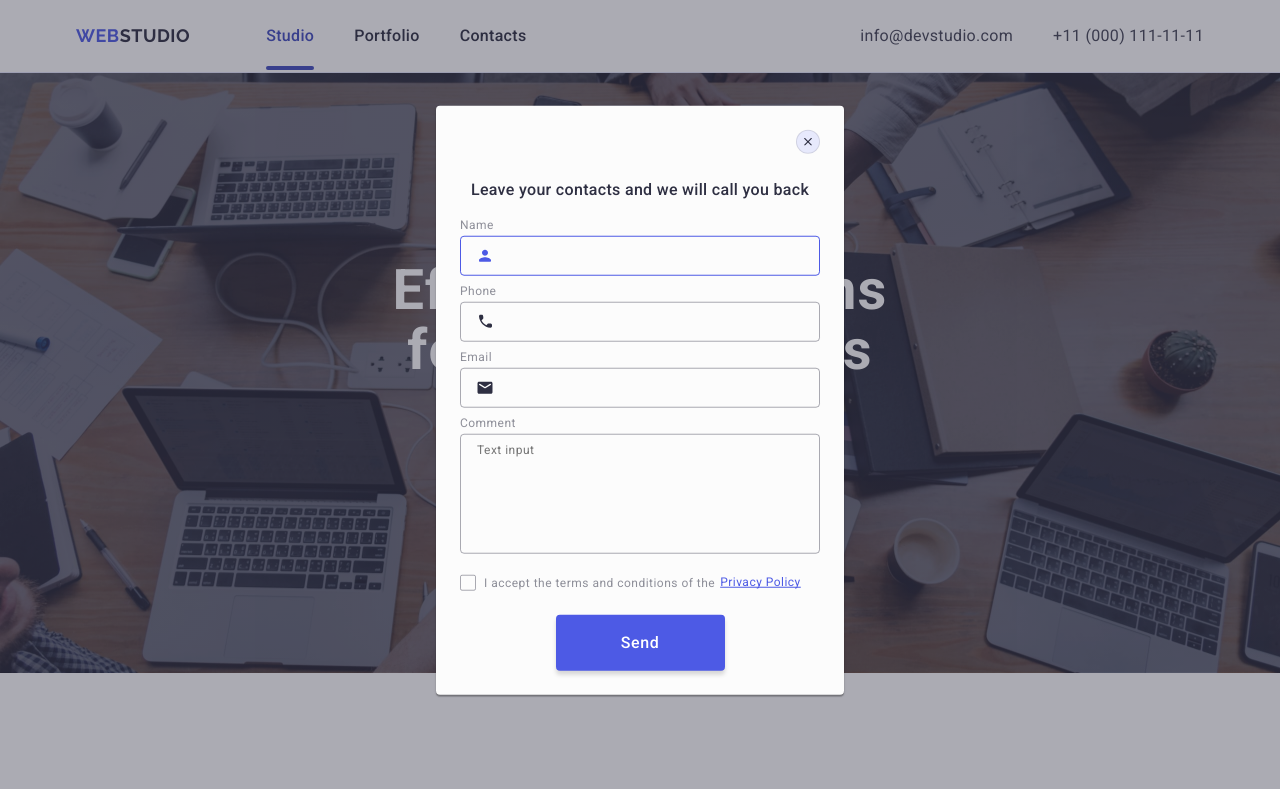
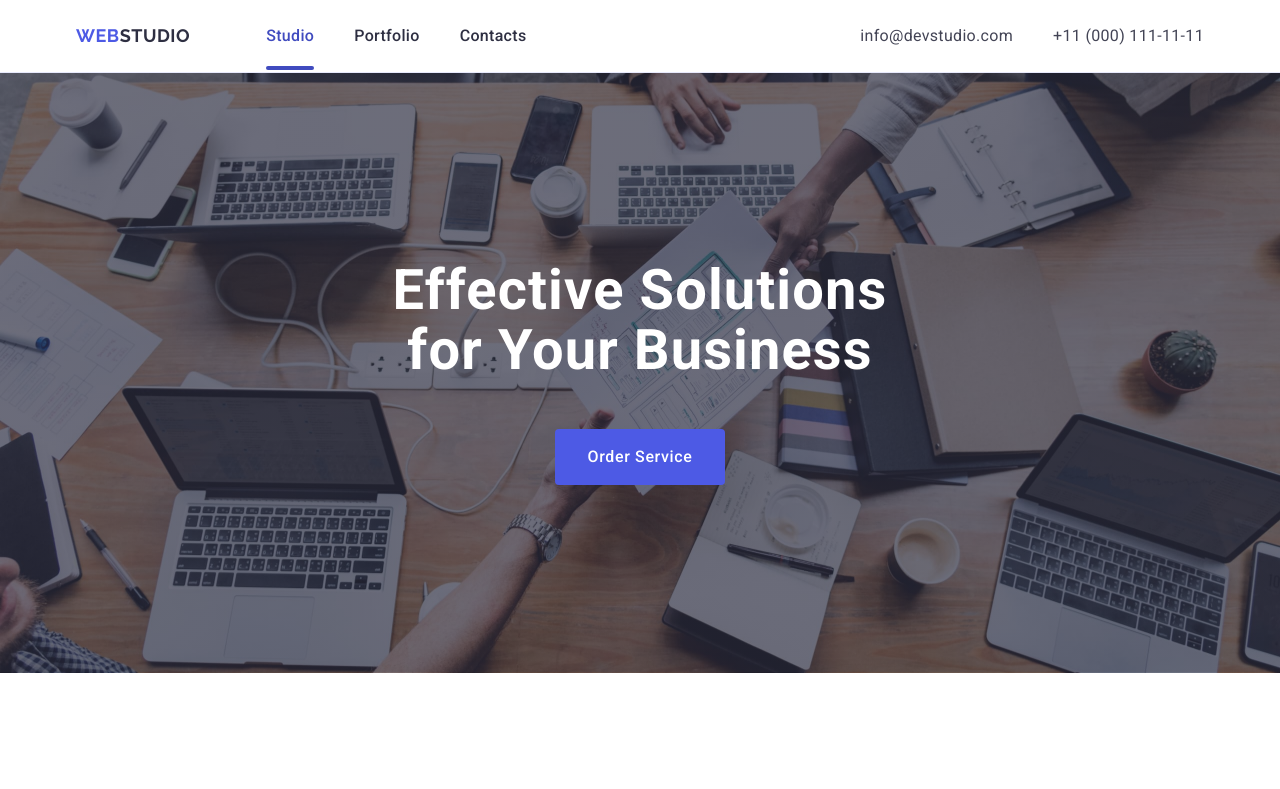
Before and after one commit to Tetiana-Nuraddinova/goit-markup-hw-05, a plain HTML site: page index.html in a window 1280 px wide. Shown: the top 789 px of the page. Drawn offline with nearby package versions, Linux system fonts and the light colour scheme.

Commit message:
fix hw-05 dubl 3

```diff
--- a/css/styles.css
+++ b/css/styles.css
@@ -551,8 +551,8 @@ border: 1px solid #ffffff;
     width: 100%;
     height: 100%;
     z-index: 999;
-    /* opacity: 0; */
-    /* pointer-events: none; */
+    opacity: 0;
+    pointer-events: none;
     transition: opacity 250ms cubic-bezier(0.4, 0, 0.2, 1),visibility 250ms cubic-bezier(0.4, 0, 0.2, 1);
 }
 .modal-overlay .is-open {
@@ -591,7 +591,7 @@ transition: background-color 250ms cubic-bezier(0.4, 0, 0.2, 1), border 250ms cu
 }
 .close-button:hover, .close-button:focus {
     background-color: #404bbf;
-    border-color: none;
+    border: none;
 }
 
 .close-button:hover .close-icon, .close-button:focus .close-icon {
@@ -667,7 +667,7 @@ border: 1px solid rgba(46, 47, 66, 0.4);
     font-family: inherit;
         font-weight: 400;
         font-size: 12px;
-        line-height: 1.16667;
+        line-height: 1.17;
         letter-spacing: 0.04em;
         color: rgba(46, 47, 66, 0.4);
     resize: none;
--- a/index.html
+++ b/index.html
@@ -480,7 +480,7 @@
         </div>
       </div>
     </footer>
-    <div class="modal-overlay">
+    <div class="modal-overlay visually-hidden">
       <div class="modal">
         <button type="button" class="close-button">
           <svg class="close-icon" width="8" height="8">
```
